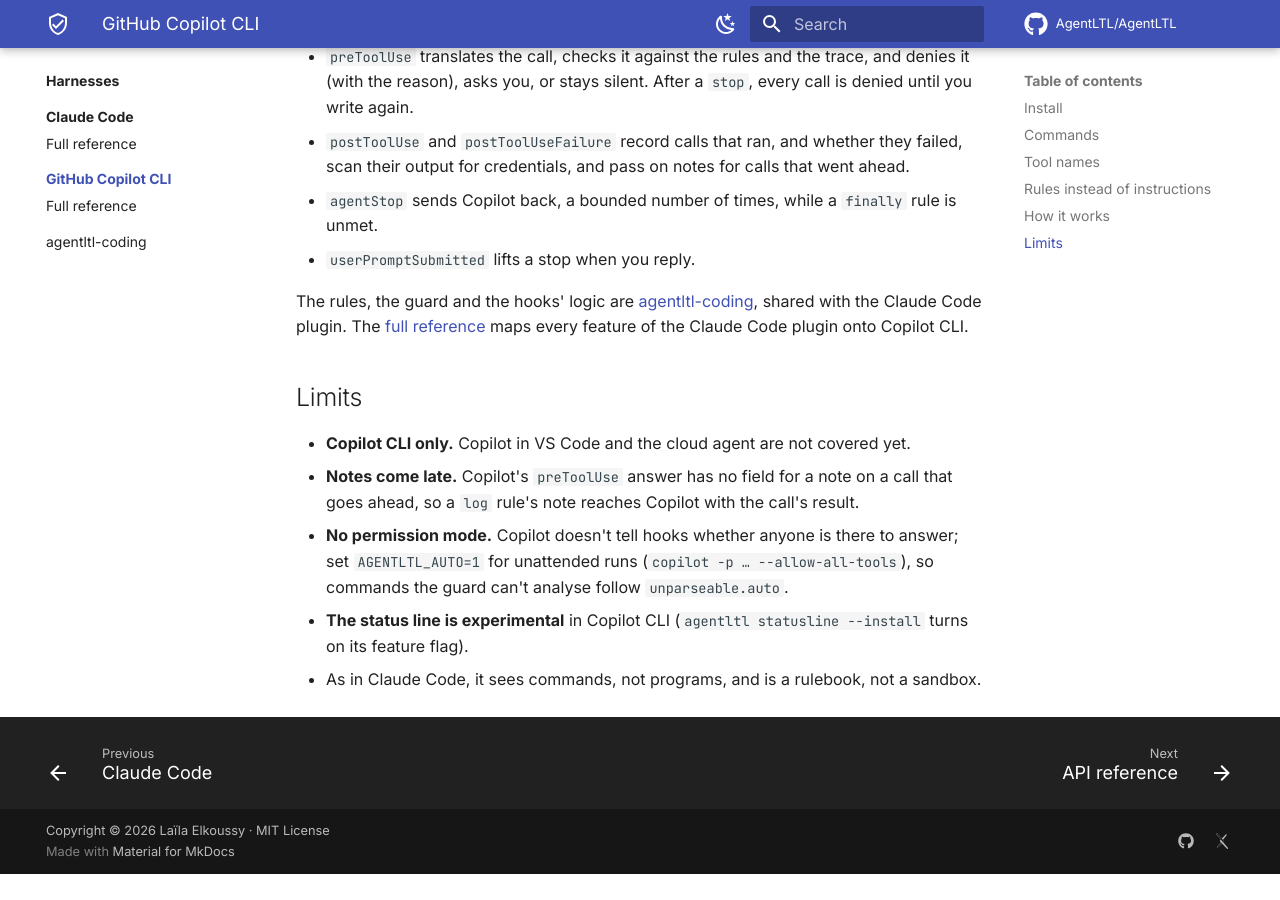
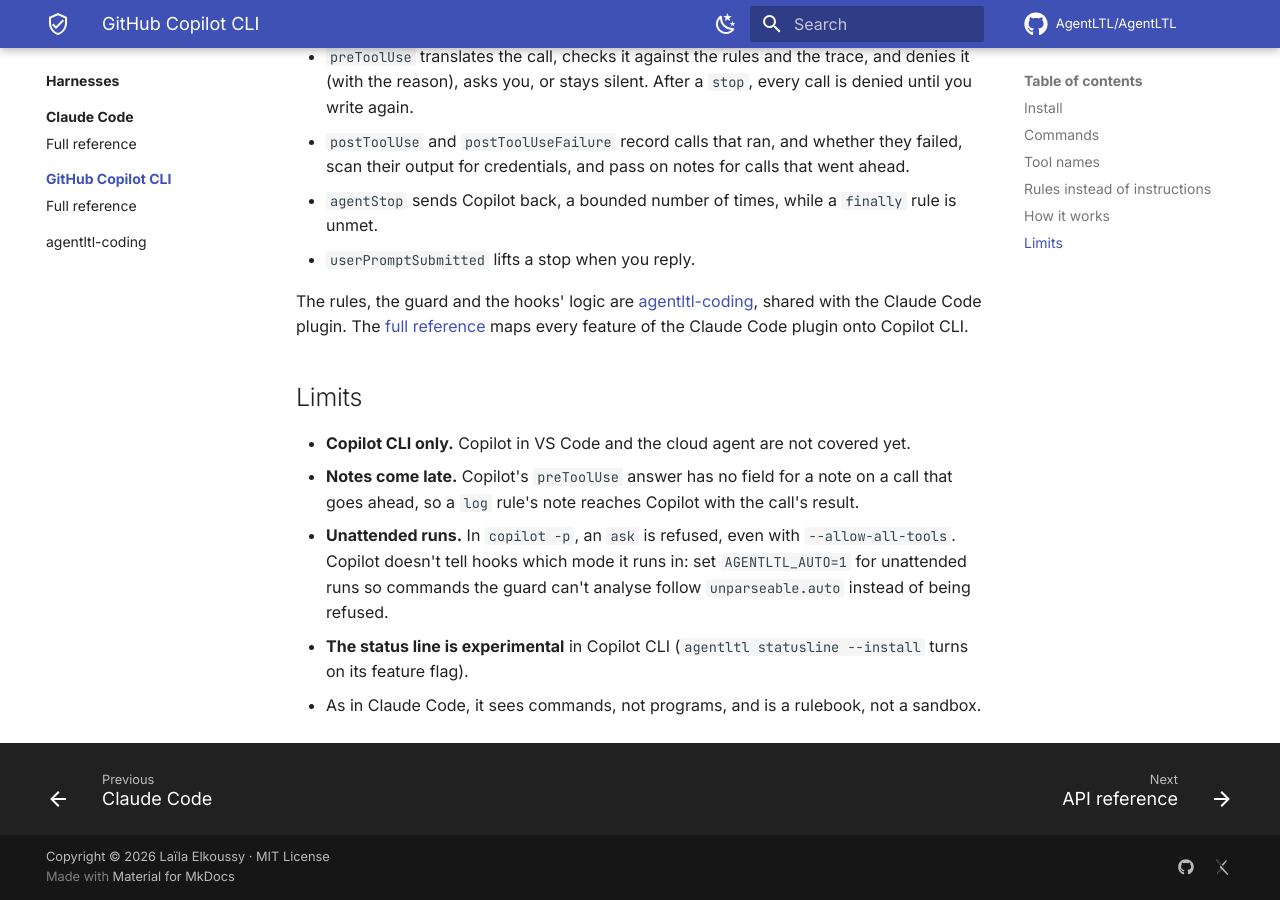
Before and after one commit to AgentLTL/AgentLTL.github.io, an MkDocs documentation site: the page built from docs/harnesses/copilot-cli/index.md, in a window 1280 px wide and 900 px high, scrolled down 2268 px. Built offline with MkDocs 1.6.1 and Material for MkDocs 9.7.7, drawn with Linux system fonts in a browser that asks for light colours; comment, search, counter and statistics services are not loaded; before the commit the page ends 3142 px from its top, so only the background shows below that.

Commit message:
Copilot CLI: an ask is refused in unattended runs

```diff
--- a/docs/harnesses/copilot-cli/index.md
+++ b/docs/harnesses/copilot-cli/index.md
@@ -91,9 +91,9 @@ the Claude Code plugin onto Copilot CLI.
 - **Copilot CLI only.** Copilot in VS Code and the cloud agent are not covered yet.
 - **Notes come late.** Copilot's `preToolUse` answer has no field for a note on a call that
   goes ahead, so a `log` rule's note reaches Copilot with the call's result.
-- **No permission mode.** Copilot doesn't tell hooks whether anyone is there to answer; set
-  `AGENTLTL_AUTO=1` for unattended runs (`copilot -p … --allow-all-tools`), so commands the
-  guard can't analyse follow `unparseable.auto`.
+- **Unattended runs.** In `copilot -p`, an `ask` is refused, even with `--allow-all-tools`.
+  Copilot doesn't tell hooks which mode it runs in: set `AGENTLTL_AUTO=1` for unattended
+  runs so commands the guard can't analyse follow `unparseable.auto` instead of being refused.
 - **The status line is experimental** in Copilot CLI (`agentltl statusline --install` turns
   on its feature flag).
 - As in Claude Code, it sees commands, not programs, and is a rulebook, not a sandbox.
```
